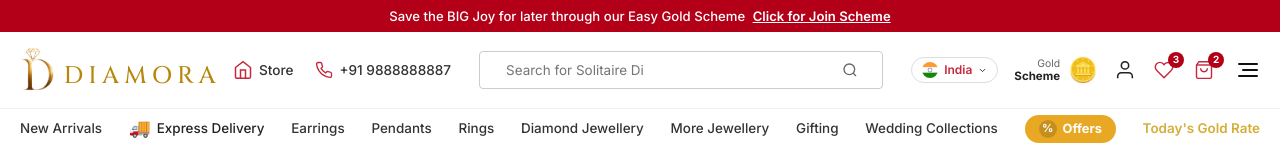
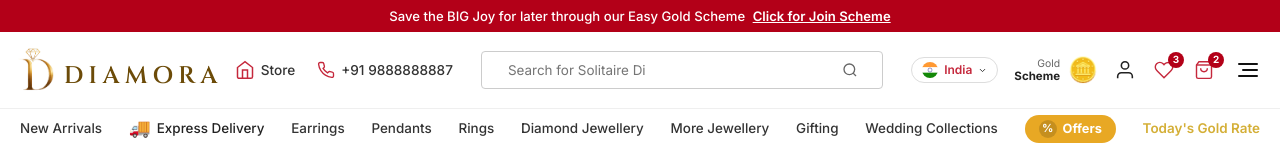
Before and after one commit to Goutam147/dimora, a React (Vite) app: page / in a window 1280 px wide. Shown: the top 147 px of the page. Built offline with nearby package versions, Linux system fonts and the light colour scheme; a web font is replaced by a local one.

Commit message:
Update DIAMORA text to rich dark golden color (#6C4B08) with semi-bold font weight

```diff
--- a/src/components/Header.jsx
+++ b/src/components/Header.jsx
@@ -91,7 +91,7 @@ export default function Header({ wishlistCount, cartCount }) {
                 alt="Diamora Emblem"
                 className="logo-img h-9 md:h-12 object-contain"
               />
-              <span className="font-serif text-lg md:text-2xl font-medium tracking-[0.22em] text-[#B8860B] uppercase leading-none pb-0.5 group-hover:text-[#B30018] transition-colors">
+              <span className="font-serif text-lg md:text-2xl font-semibold tracking-[0.22em] text-[#6C4B08] uppercase leading-none pb-0.5 group-hover:text-[#B30018] transition-colors">
                 DIAMORA
               </span>
             </a>
@@ -275,7 +275,7 @@ export default function Header({ wishlistCount, cartCount }) {
             <div className="p-4 bg-[#FAF3EB] border-b border-[#F0DEC9] flex items-center justify-between">
               <a href="/" className="flex items-end gap-1.5">
                 <img src="/nav_logo.png" alt="Diamora" className="h-9 object-contain" />
-                <span className="font-serif text-xl font-medium tracking-[0.2em] text-[#B8860B] uppercase leading-none pb-0.5">
+                <span className="font-serif text-xl font-semibold tracking-[0.2em] text-[#6C4B08] uppercase leading-none pb-0.5">
                   DIAMORA
                 </span>
               </a>
```
